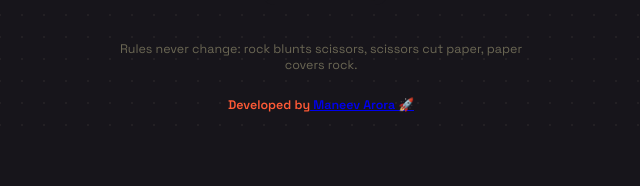
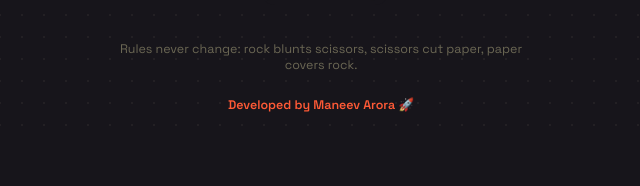
Before and after one commit to MANEEVAR1/Rock-Paper-Scissors-Web-Game, a Flask app: page / in a window 1280 px wide. Shown: the part 656-842 px from the top of the page, without its empty margins (319-959 px from the left). Run offline with Flask 3, Linux system fonts and the light colour scheme.

Commit message:
Updated Developer Byline

```diff
--- a/static/style.css
+++ b/static/style.css
@@ -355,6 +355,11 @@ body {
   font-weight: 600;
 }
 
+.credits__byline a{
+  color: var(--flame);
+  text-decoration: dotted;
+}
+
 /* =========================================================
    Responsive
 ========================================================= */
```
